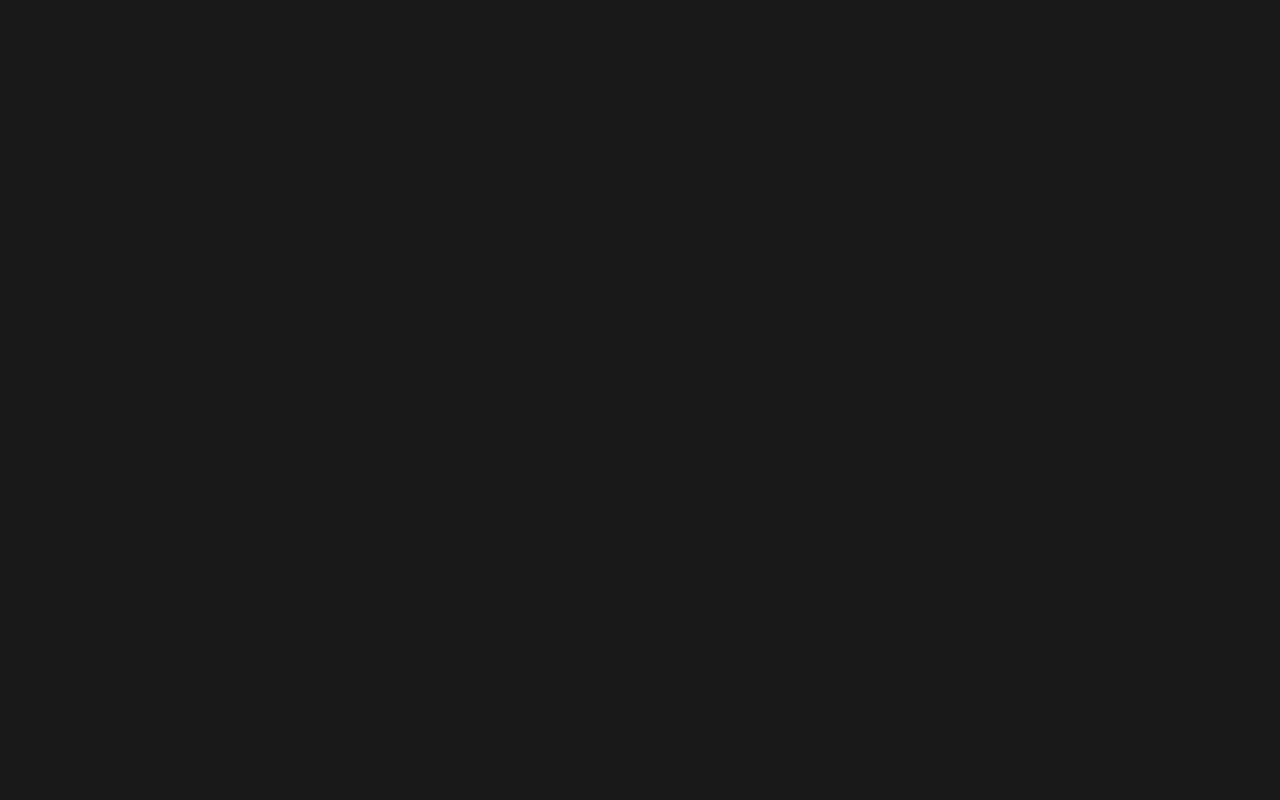
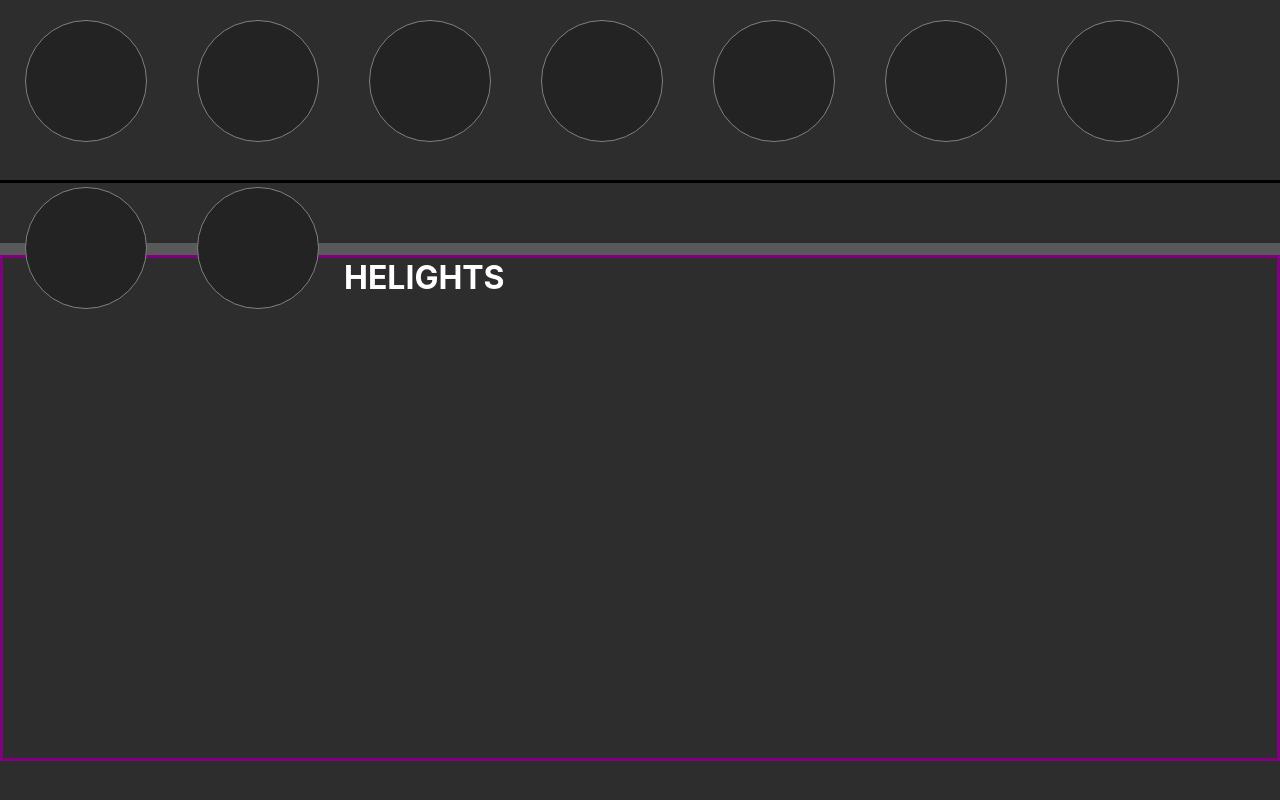
Before and after one commit to jayeshk-star/tericsoft_mockUp_a, a React (Create React App) app in the folder myapp/: page / in a window 1280 px wide. Built offline with nearby package versions, Linux system fonts and the light colour scheme.

Commit message:
basic ui is done

```diff
--- a/myapp/db.json
+++ b/myapp/db.json
@@ -4,20 +4,6 @@
     { "day": "Day 2 of BMX", "heart": ["HEATS", "MIXED"] },
     { "day": "Day 3 of BMX", "heart": ["HEATS", "SEMIS"] }
   ],
-  "middle": [{ "section": ["BMX", "Mountain", "Road", "Track"] }],
-  "icons": [
-    {
-      "icon": [
-        "Featured",
-        "Armoury",
-        "Aquatics",
-        "Cycling",
-        "Equestrian",
-        "Extreme",
-        "Golf",
-        "Gymanastics",
-        "Lake&Sea"
-      ]
-    }
-  ]
+  "middle": [{ "section": ["BMX", "Mountain", "Road", "Track"] }]
+
 }
--- a/myapp/package.json
+++ b/myapp/package.json
@@ -6,10 +6,14 @@
     "@testing-library/jest-dom": "^5.14.1",
     "@testing-library/react": "^11.2.7",
     "@testing-library/user-event": "^12.8.3",
+    "axios": "^0.22.0",
     "json-server": "^0.17.0",
     "react": "^17.0.2",
     "react-dom": "^17.0.2",
+    "react-icons": "^4.3.1",
+    "react-redux": "^7.2.5",
     "react-scripts": "4.0.3",
+    "redux": "^4.1.1",
     "web-vitals": "^1.1.2"
   },
   "scripts": {
--- a/myapp/src/App.css
+++ b/myapp/src/App.css
@@ -1,5 +1,24 @@
-.App{
+* {
+  margin: 0;
+  padding: 0;
+}
+.App {
   height: 100vh;
   width: 100vw;
-  background-color: rgb(26, 25, 25);
+  background-color: rgb(46, 45, 45);
 }
+
+.header {
+  height: 180px;
+  width: 100vw;
+
+  border-bottom: 3px solid black;
+}
+.middle {
+  height: 60px;
+  border-bottom: 12px solid rgb(90, 89, 89);
+}
+.actual_contain{
+  height: 500px;
+  border: 3px solid purple;
+}
--- a/myapp/src/App.js
+++ b/myapp/src/App.js
@@ -1,10 +1,20 @@
-import logo from './logo.svg';
-import './App.css';
+import logo from "./logo.svg";
+import "./App.css";
+import Header from "./compoents/Header";
+import Conatin from "./compoents/Conatin";
 
 function App() {
   return (
     <div className="App">
+      <div className="header">
+        <Header />
+      </div>
+      <div className="middle">
 
+      </div>
+      <div className="actual_contain">
+        <Conatin />
+      </div>
     </div>
   );
 }
--- /dev/null
+++ b/myapp/src/compoents/Card.jsx
@@ -0,0 +1,10 @@
+import React from 'react'
+
+const Card = () => {
+    return (
+        <div>
+        </div>
+    )
+}
+
+export default Card
--- /dev/null
+++ b/myapp/src/compoents/Conatin.jsx
@@ -0,0 +1,14 @@
+import React from 'react'
+import Card from './Card'
+
+const Conatin = () => {
+  return (
+    <div>
+      <h1 style={{ color: 'white' }}>HELIGHTS</h1>
+
+      <Card />
+    </div>
+  )
+}
+
+export default Conatin
--- /dev/null
+++ b/myapp/src/compoents/Header.css
@@ -0,0 +1,13 @@
+.icon_contain{
+    height: 120px;
+    width: 120px;
+    border-radius: 50%;
+    background-color: rgb(36, 35, 35);
+    margin: 25px;
+    border: 0.5px solid grey;
+    margin-top: 20px;
+    float: left;
+}
+.icon_contain:hover{
+    background-color: rgb(54, 54, 54);
+}
--- /dev/null
+++ b/myapp/src/compoents/Header.jsx
@@ -0,0 +1,32 @@
+import React from 'react'
+import './Header.css'
+// import { AiFillStar } from 'react-icons/ai';
+var icons = [
+  'Featured',
+  'Armoury',
+  'Aquatics',
+  'Cycling',
+  'Equestrian',
+  'Extreme',
+  'Golf',
+  'Gymanastics',
+  'Lake&Sea'
+]
+
+const Header = () => {
+  return (
+    <div>
+      <div className='icon_contain'></div>
+      <div className='icon_contain'></div>
+      <div className='icon_contain'></div>
+      <div className='icon_contain'></div>
+      <div className='icon_contain'></div>
+      <div className='icon_contain'></div>
+      <div className='icon_contain'></div>
+      <div className='icon_contain'></div>
+      <div className='icon_contain'></div>
+    </div>
+  )
+}
+
+export default Header
```
Also changed, not shown: myapp/src/index.js (+6 -6 lines), myapp/src/compoents/Middle.jsx (added), 1 other file (tests, documents, lock files or other folders).
